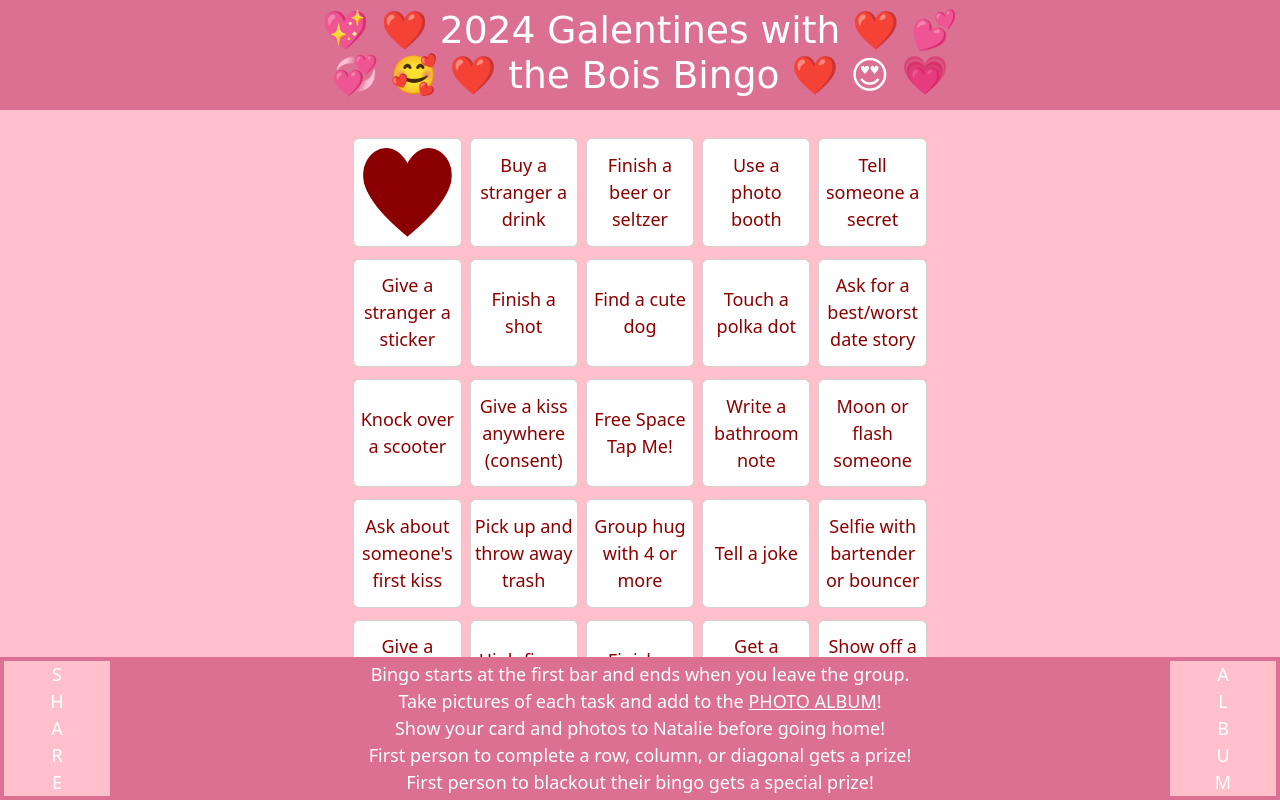
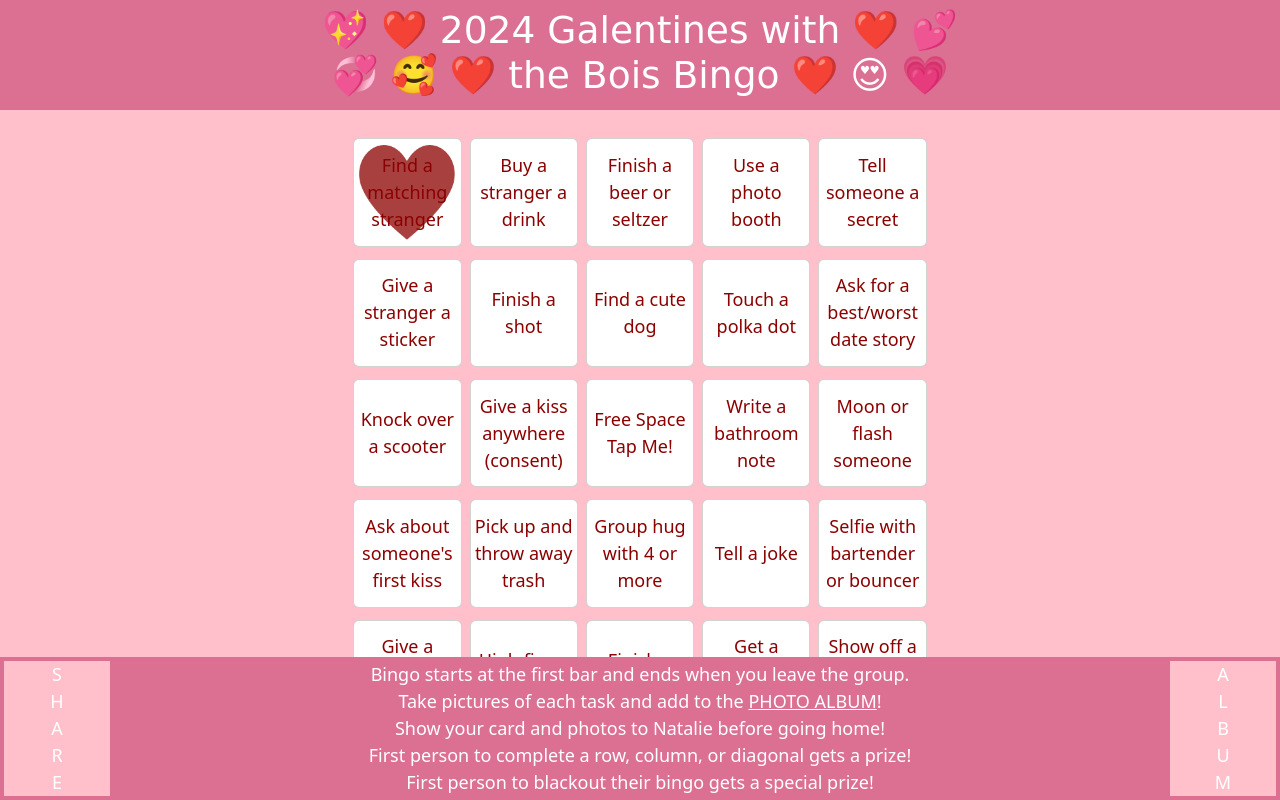
Before and after one commit to JesseDenier/Bingo, a plain HTML site: page index.html in a window 1280 px wide. Both pictures are taken after a click on the element "Find a matching stranger". Drawn offline with nearby package versions, Linux system fonts and the light colour scheme; a web font is replaced by a local one.

Commit message:
Made it so the text doesn't toggle off and the hearts are transparent.

```diff
--- a/assets/css/style.css
+++ b/assets/css/style.css
@@ -51,8 +51,14 @@ header {
   color: darkred;
 }
 
+.card {
+  position: relative;
+}
+
 .heart-image {
+  position: absolute;
   max-width: 90% !important;
+  opacity: 0.75;
 }
 
 footer {
--- a/assets/js/script.js
+++ b/assets/js/script.js
@@ -12,14 +12,14 @@ $(document).ready(function () {
     var savedState = localStorage.getItem("cardState_" + $(this).attr("id"));
     // Applies the correct toggle state depending on truthiness of savedState.
     if (savedState === "true") {
-      $(this).find("*").toggle();
+      $(this).find("img").toggle();
     }
   });
 });
 
 $(".card").on("click", function () {
   // Toggle between hiding text/showing heart and hiding heart/showing text in each card.
-  $(this).find("*").toggle();
+  $(this).find("img").toggle();
   // Sets variable "currentState" to true if img is visible, false if not.
   var currentState = $(this).find("img").is(":visible");
   // Pushes a localStorage item for each card with its ID, and adds a truthy value to it.
```
